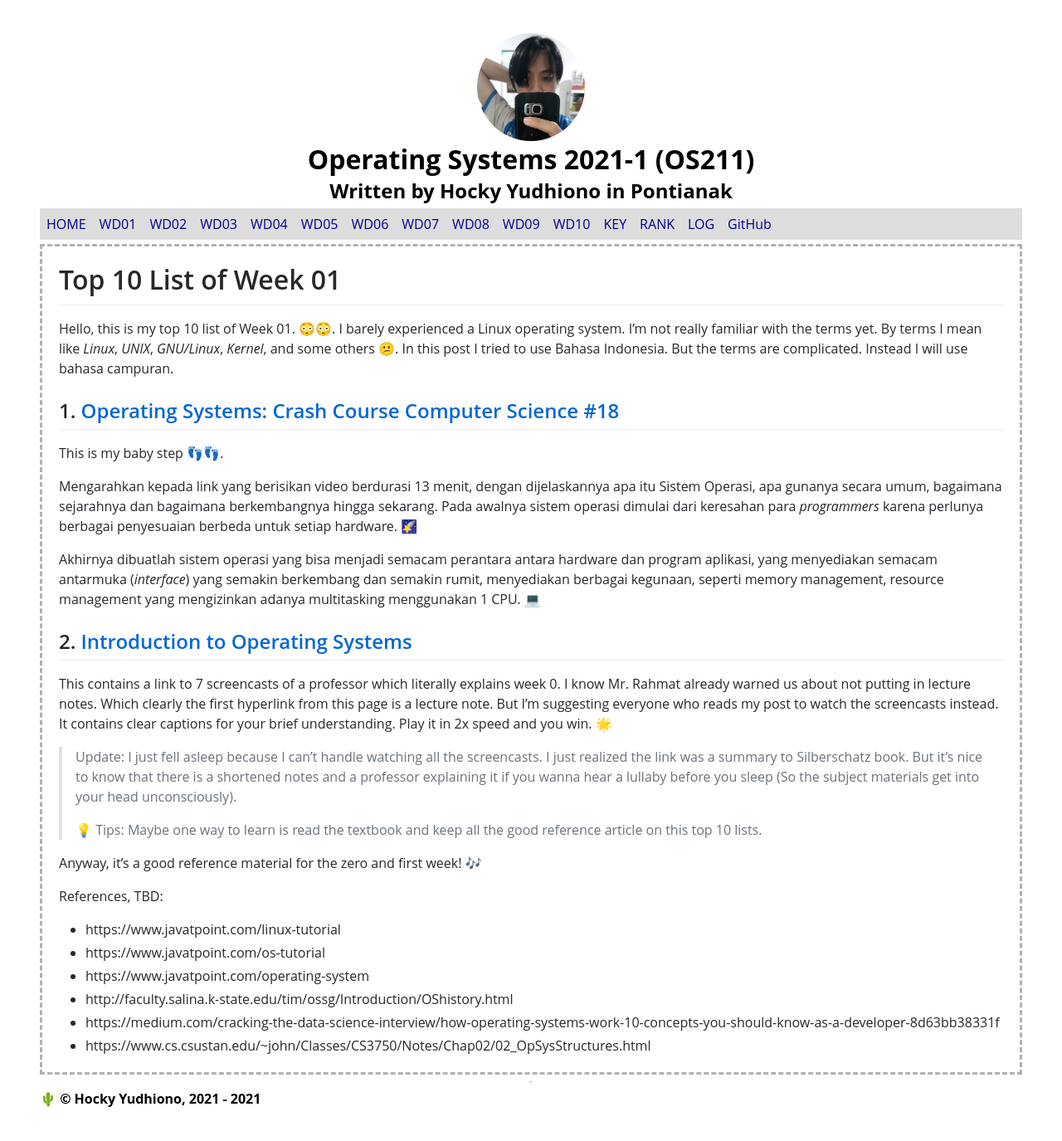
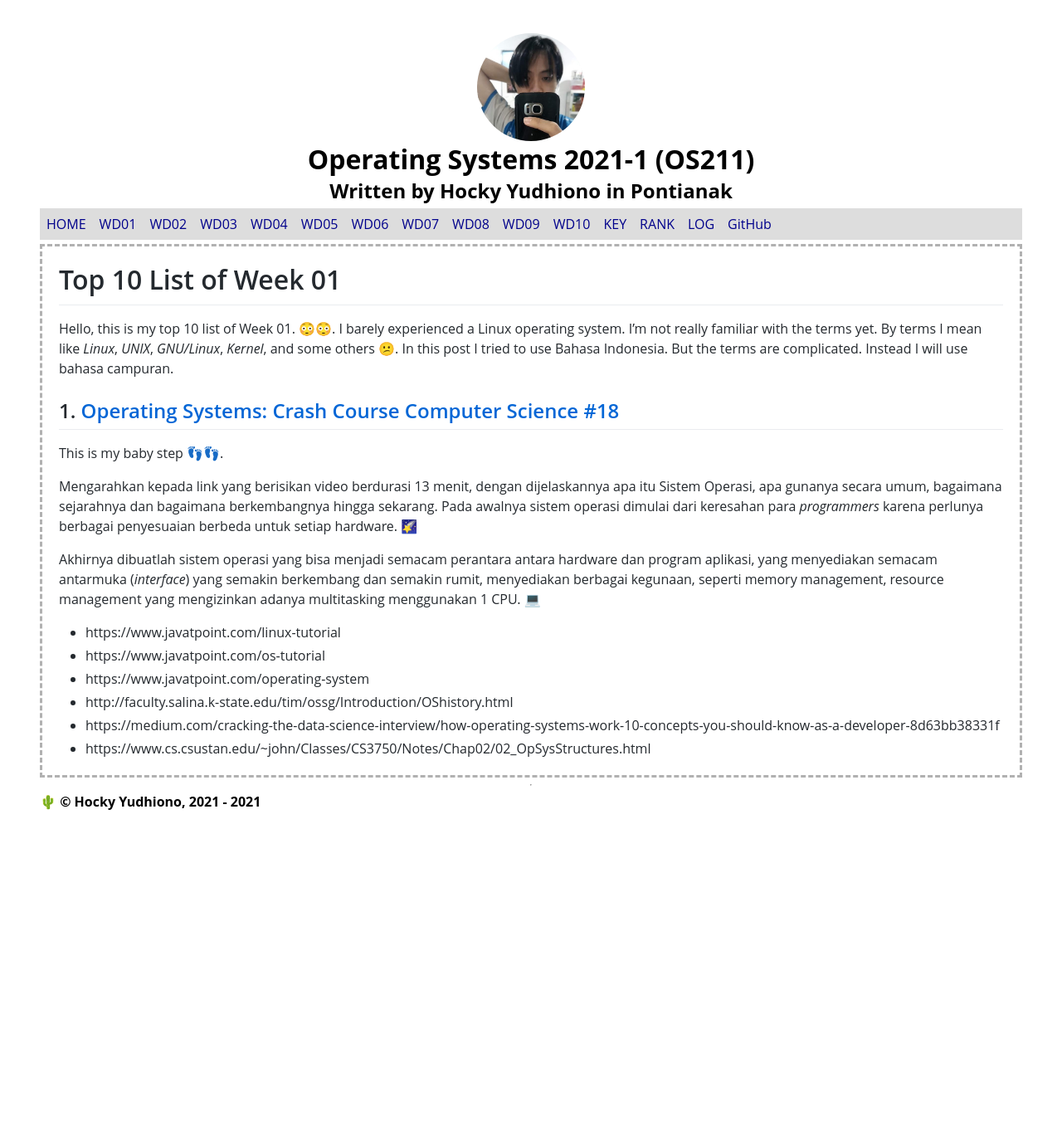
Before and after one commit to Bimabara/os211, a Jekyll site: the page built from wd01.md, in a window 1280 px wide. Shown: the whole page at 83% size. Built offline with Jekyll 4.4.1, drawn with Linux system fonts in a browser that asks for light colours; our own code applies the rules of GitHub Pages for plain Markdown files; after the commit the page ends 1017 px from its top, so only the background shows below that.

Commit message:
Take down W1 Top 2 because it's dumb

```diff
--- a/wd01.md
+++ b/wd01.md
@@ -15,17 +15,7 @@ Mengarahkan kepada link yang berisikan video berdurasi 13 menit, dengan dijelask
 
 Akhirnya dibuatlah sistem operasi yang bisa menjadi semacam perantara antara hardware dan program aplikasi, yang menyediakan semacam antarmuka (*interface*) yang semakin berkembang dan semakin rumit, menyediakan berbagai kegunaan, seperti memory management, resource management yang mengizinkan adanya multitasking menggunakan 1 CPU. 💻
 
-## 2. [Introduction to Operating Systems](https://www.cs.csustan.edu/~john/Classes/CS3750/Notes/Chap01/)
 
-This contains a link to 7 screencasts of a professor which literally explains week 0. I know Mr. Rahmat already warned us about not putting in lecture notes. Which clearly the first hyperlink from this page is a lecture note. But I'm suggesting everyone who reads my post to watch the screencasts instead. It contains clear captions for your brief understanding. Play it in 2x speed and you win. 🌟
-
-> Update: I just fell asleep because I can't handle watching all the screencasts. I just realized the link was a summary to Silberschatz book. But it's nice to know that there is a shortened notes and a professor explaining it if you wanna hear a lullaby before you sleep (So the subject materials get into your head unconsciously).
->
-> 💡 Tips: Maybe one way to learn is read the textbook and keep all the good reference article on this top 10 lists.
-
-Anyway, it's a good reference material for the zero and first week! 🎶
-
-References, TBD:
 
 - https://www.javatpoint.com/linux-tutorial
 - https://www.javatpoint.com/os-tutorial
```
